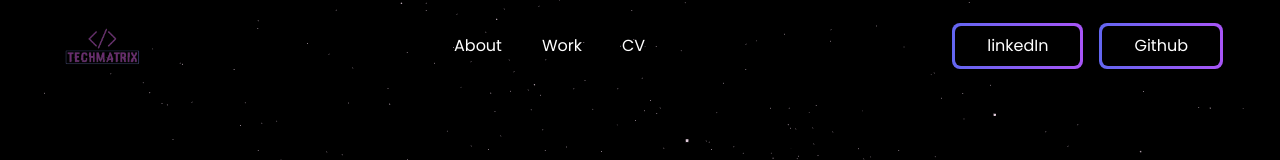
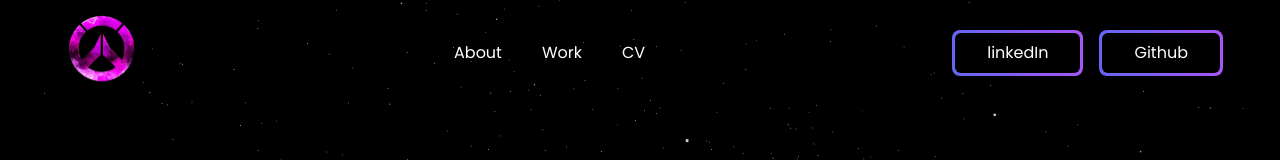
Before and after one commit to bi305/cuddly-bassoon, a Next.js app: page / in a window 1280 px wide. Shown: the top 160 px of the page. Built offline with nearby package versions, Linux system fonts and the light colour scheme.

Commit message:
custom 404 and new logo

```diff
--- a/src/components/Navbar/Navbar.tsx
+++ b/src/components/Navbar/Navbar.tsx
@@ -18,7 +18,7 @@ export default function Navbar({ className }: { className?: string }) {
     >
       <Menu setActive={setActive}>
         <div>
-          <img src="./assets/logo.png" alt="" width="90px" height="100px" />
+          <img src="./assets/logo3.png" alt="" width="90px" height="100px" />
         </div>
         <div className="hidden md:block">
           <div className="flex ">
--- /dev/null
+++ b/src/pages/404.tsx
@@ -0,0 +1,17 @@
+import Link from "next/link";
+import React from "react";
+
+const PageNotFound = () => {
+  return (
+    <div className=" flex justify-center  items-center h-screen">
+      <div className="text-center">
+        <div className="text-4xl">404 | Page Not Found</div>
+        <div>
+          <Link href="/">Go back to home</Link>
+        </div>
+      </div>
+    </div>
+  );
+};
+
+export default PageNotFound;
```
Also changed, not shown: public/assets/Logo2.png (added), public/assets/Logo3.png (added).
